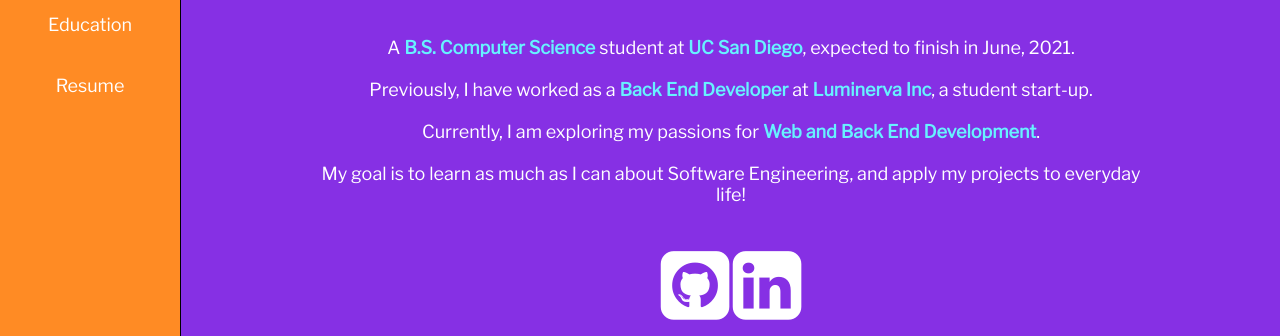
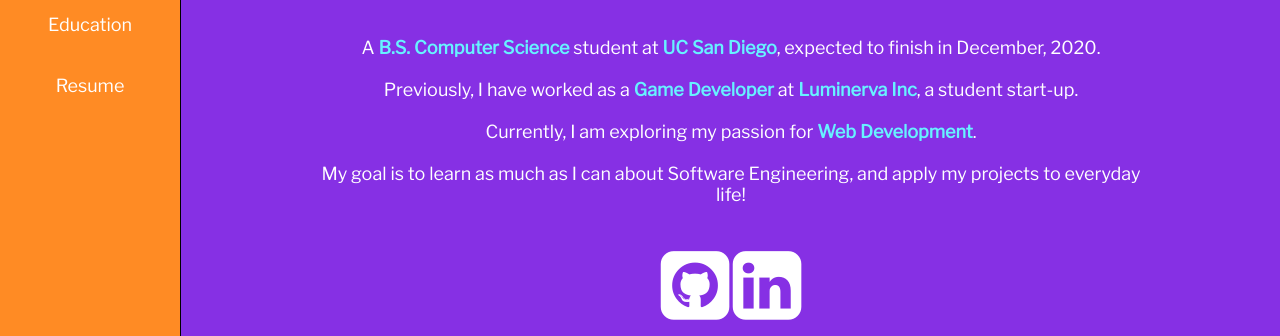
Before and after one commit to wangit124/hwanggit.github.io, a plain HTML site: page index.html in a window 1280 px wide. Shown: the part 464-800 px from the top of the page. Drawn offline with nearby package versions, Linux system fonts and the light colour scheme.

Commit message:
Updated project descriptions

```diff
--- a/index.html
+++ b/index.html
@@ -66,13 +66,13 @@
 	<h1>Hi! I'm Howard!</h1>
 	<p> <font size="4">
         A <b>B.S. Computer Science</b> student at <b>UC San Diego</b>, expected to
-        finish in June, 2021.
+        finish in December, 2020.
         <br>
         <br>
-        Previously, I have worked as a <b>Back End Developer</b> at <b>Luminerva Inc</b>, a student start-up.
+        Previously, I have worked as a <b>Game Developer</b> at <b>Luminerva Inc</b>, a student start-up.
         <br>
         <br>
-        Currently, I am exploring my passions for <b>Web and Back End Development</b>.
+        Currently, I am exploring my passion for <b>Web Development</b>.
         <br>
         <br>
         My goal is to learn as much as I can about Software Engineering, and apply my projects to everyday life!
@@ -97,10 +97,10 @@
           <p style="color:black; font-weight:900;margin-top:3%;">LUMINERVA</p>
           <br><br><a href='https://apkpure.com/luminerva-guardians-of-minerva-test-version/comgreedyai.github.guardiansofminerva'>VISIT APP</a> <br><br><br>
             <b>Luminerva</b> is an <b>educational gaming app</b> for students created with <b>Gradle</b>.
-            <br><br>1. Created new <b>back end functionalities</b> for the app using <b>Java and JavaFx</b> as a sandbox.
-            <br><br>2. Made a <b>random problem generator</b> and logic puzzles using <b>2048</b> and <b>Connect4</b>.
-            <br><br>3. Led a <b>back end team</b> to test and debug code.
-            <br><br>Languages and Frameworks: <b>Java, JavaFx</b>.<br><br>
+            <br><br>1. <b>Prototyped new functionalities</b> for the app using <b>Java and JavaFx</b> as a sandbox.
+            <br><br>2. Made a <b>random problem generator</b> and programmed <b>Connect4</b>.
+            <br><br>3. Led a <b>project maintenance team</b> to test and debug code.
+            <br><br>Languages and Frameworks: <b>Java, JavaFx, Shell</b>.<br><br>
         </div>
      </div>
     </div>
@@ -154,7 +154,7 @@
               A <b>Simple Search Engine</b> in <b>HTML/CSS and JavaScript</b>:
               <br><br>1. Used <b>HTML form input</b> and <b>JS/JQuery</b> to <b>parse div tags</b> for keywords.
               <br><br>2. Created b<b>eautiful and simplistic UI</b> for searching, including <b>search modules</b>.
-              <br><br>3. Sourced search content from <b>database <br>documents</b> on the <b>Associated Students website</b>.
+              <br><br>3. Sourced search content from <b>database <br>documents</b> from <b>as.ucsd.edu</b>.
               <br><br>Languages and Frameworks: <b>HTML/CSS, JavaScript, JQuery</b>.<br><br>
             </div>
           </div>
@@ -202,7 +202,9 @@
                     <br><br><a href='videos/connect4.html'>DEMO</a><br>
                     <br><br><b>Full Stack Connect4 Game:</b>
                     <br><br>1. Programmed <b>front end/back end</b> using <b>JavaFx/Java</b>.
-                    <br><br>Note: <b>JAVA 8 SDK REQUIRED</b><br><br>
+	            <br><br>2. Implemented <b>Press N to Restart/Clear</b> game feature</b>.
+		    <br><br>3. Project from <b>Luminerva Inc</b> work experience.
+                    <br><br>Note: <b>OUTDATED JAVA 8 SDK REQUIRED</b><br><br>
                   </div>
                 </div>
                </div>
@@ -214,8 +216,10 @@
                       <p style="color:black; font-weight:900;margin-top:3%;">2048</p>
                       <br><br><a href='videos/2048.html'>DEMO</a><br>
                       <br><br><b>Full Stack 2048 Game:</b>
-                      <br><br>1. Programmed <b>front end/back end</b> using <b>JavaFx/Java</b>.
-                      <br><br>Note: <b>JAVA 8 SDK REQUIRED</b><br><br>
+                    <br><br>1. Programmed <b>front end/back end</b> using <b>JavaFx/Java</b>.
+	            <br><br>2. Implemented <b>Press N to Restart/Clear</b> game feature</b>.
+		    <br><br>3. Project from <b>CSE 8A</b> course at <b>UCSD</b>.
+                    <br><br>Note: <b>OUTDATED JAVA 8 SDK REQUIRED</b><br><br>
                     </div>
                   </div>
                  </div>
```
